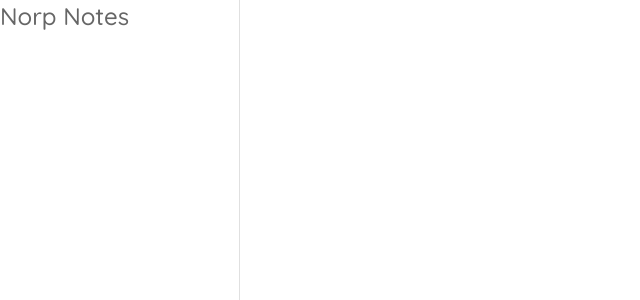
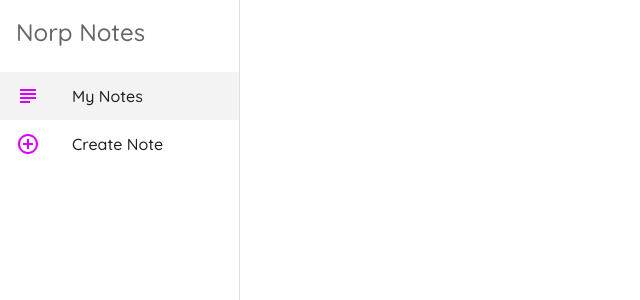
Before and after one commit to RNtaate/material-ui-tut, a React (Create React App) app: page / in a window 1280 px wide. Shown: the top 300 px of the page, without its empty margins (0-640 px from the left). Built offline with nearby package versions, Linux system fonts and the light colour scheme; no server answers.

Commit message:
Add ListItemButtons to sidbar
Implement navigation to other pages using added listItem components

Use useLocation hook to achieve navigation to other pages.

```diff
--- a/src/components/Layout.js
+++ b/src/components/Layout.js
@@ -2,6 +2,12 @@ import React from 'react';
 import { makeStyles } from '@mui/styles';
 import Typography from '@mui/material/Typography';
 import Drawer from '@mui/material/Drawer';
+import List from '@mui/material/List';
+import ListItemButton from '@mui/material/ListItemButton';
+import ListItemIcon from '@mui/material/ListItemIcon';
+import ListItemText from '@mui/material/ListItemText';
+import { AddCircleOutlineOutlined, SubjectOutlined } from '@mui/icons-material';
+import { useHistory, useLocation } from 'react-router-dom';
 
 const drawerWidth = 240;
 
@@ -18,31 +24,76 @@ let useStyles = makeStyles({
   },
   drawerPaper: {
     width: drawerWidth,
+  },
+  drawerButton: {
+    backgroundColor: "#f3f3f3"
   }
 });
 
 let Layout = ({ children }) => {
 
   let classes = useStyles();
+  let history = useHistory();
+  let location = useLocation();
+
+  const menuItems = [
+    {
+      text: "My Notes",
+      icon: <SubjectOutlined color="secondary"/>,
+      path: "/"
+    },
+    {
+      text: "Create Note",
+      icon: <AddCircleOutlineOutlined color="secondary"/>,
+      path: "/create"
+    }
+  ]
+
+  let handlePathClick = (item) => {
+    history.push(item.path);
+  }
+
   return (
     <div className={classes.root}>
 
       {/* Side Bar*/}
 
       <Drawer
-        className={classes.drawer}
+        sx={{width: drawerWidth}}
         variant="permanent"
         anchor="left"
         classes={{paper: classes.drawerPaper}}
       >
         <div>
-          <Typography variant="h5" color="text.secondary">
+          <Typography
+            variant="h5"
+            color="text.secondary"
+            sx={{
+              padding: (theme) => theme.spacing(2)
+            }}
+          >
             Norp Notes
           </Typography>
+
+          {/** List links */}
+          <List>
+            {menuItems.map(item => (
+              <ListItemButton
+                key={item.text}
+                onClick={ () => handlePathClick(item)}
+                sx={{
+                  backgroundColor: location.pathname == item.path ? "#f3f3f3" : null
+                }}
+              >
+                <ListItemIcon>{item.icon}</ListItemIcon>
+                <ListItemText primary={item.text}/>
+              </ListItemButton>
+            ))}
+          </List>
         </div>
       </Drawer>
 
-      <div className={classes.page}>
+      <div sx={classes.page}>
         {children}
       </div>
     </div>
```
